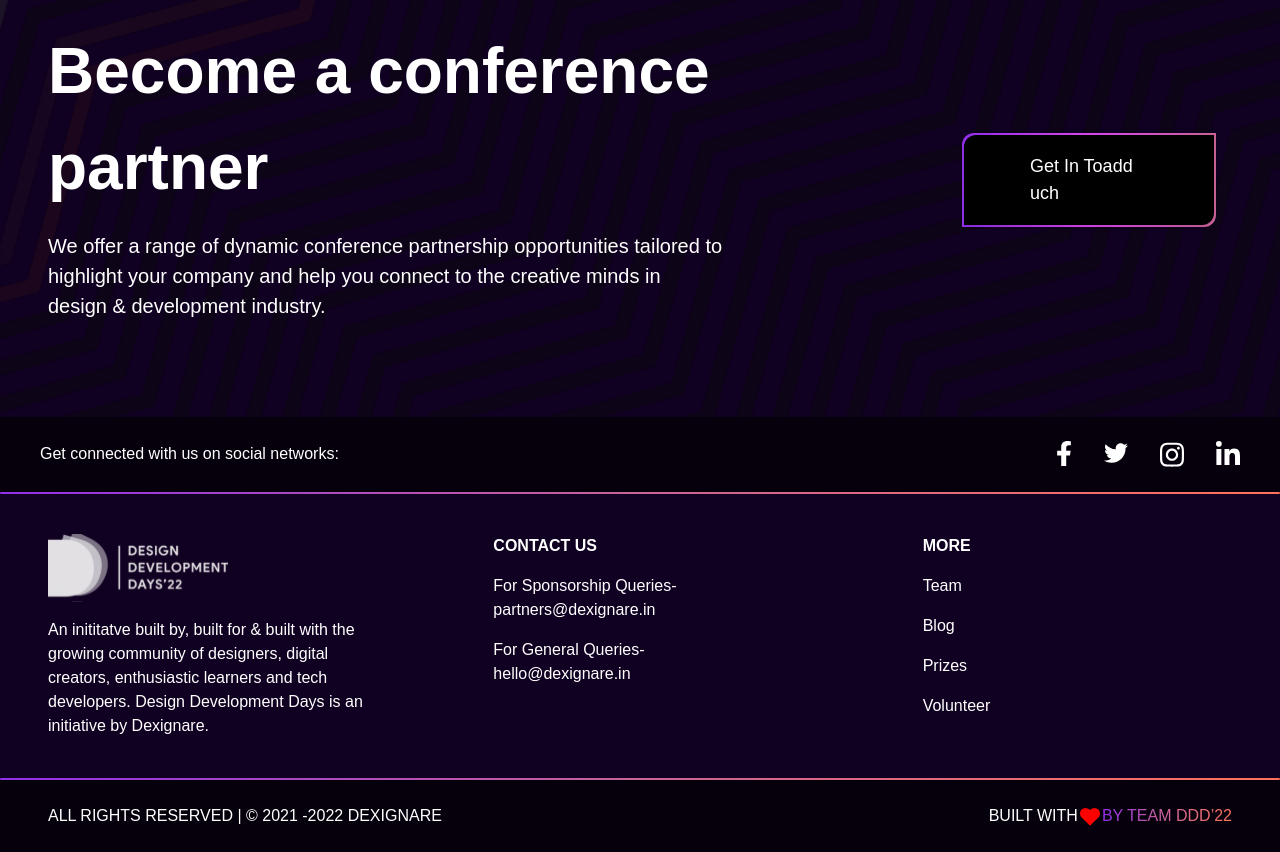
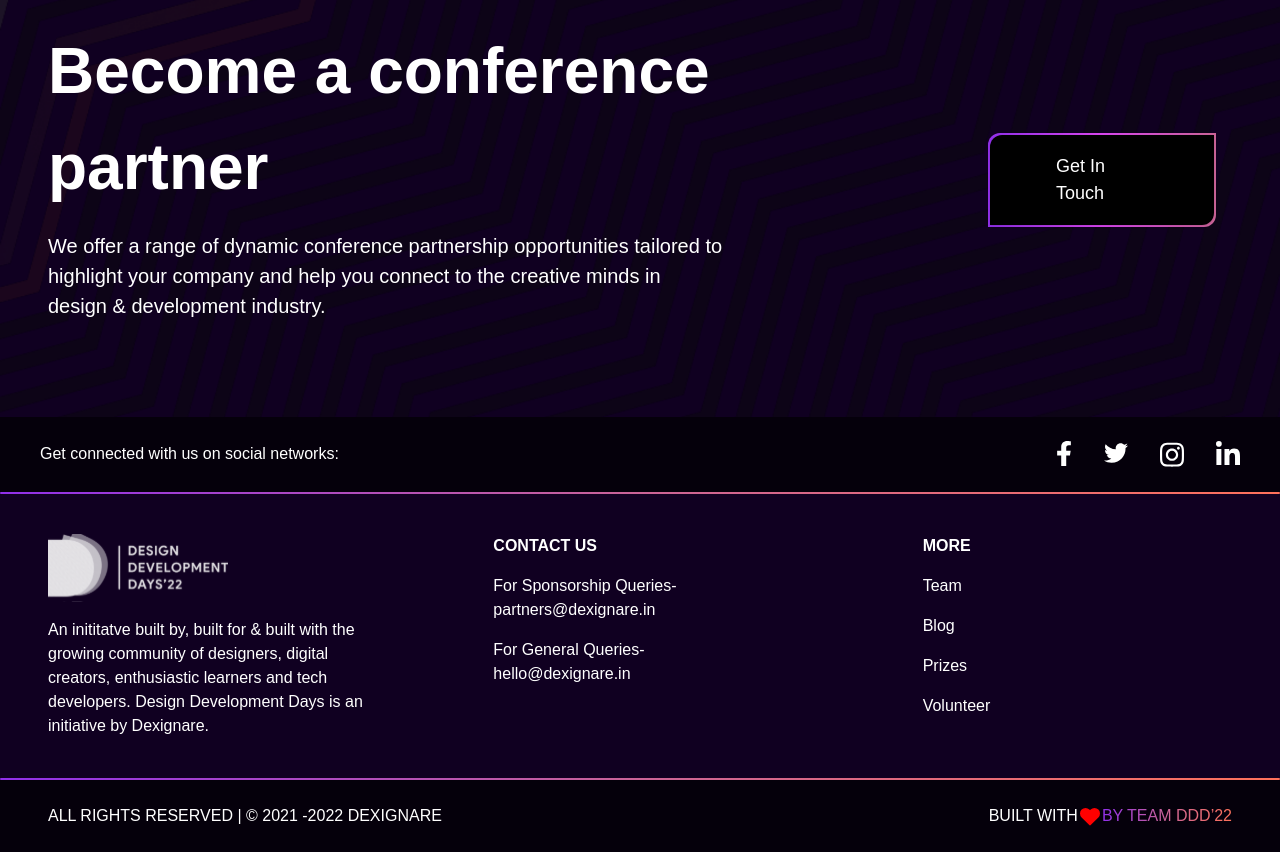
Before and after one commit to Dexignare/dexignare-fontend, a React (Create React App) app: page / in a window 1280 px wide. Shown: the part 4160-5012 px from the top of the page. Built offline with nearby package versions, Linux system fonts and the light colour scheme.

Commit message:
launch 1.0

```diff
--- a/src/Sections/GetInTouch/index.js
+++ b/src/Sections/GetInTouch/index.js
@@ -15,7 +15,7 @@
         </p>
       </div>
       <div className='items-center md:mb-8 sm:flex sm:justify-start sm:px-8 lg:px-12'>
-        <Button text='Get In Toadd uch' link="https://in.linkedin.com/company/dexignare-com"/>
+        <Button text='Get In Touch' link="https://in.linkedin.com/company/dexignare-com"/>
       </div>
     </div>
   )
```
